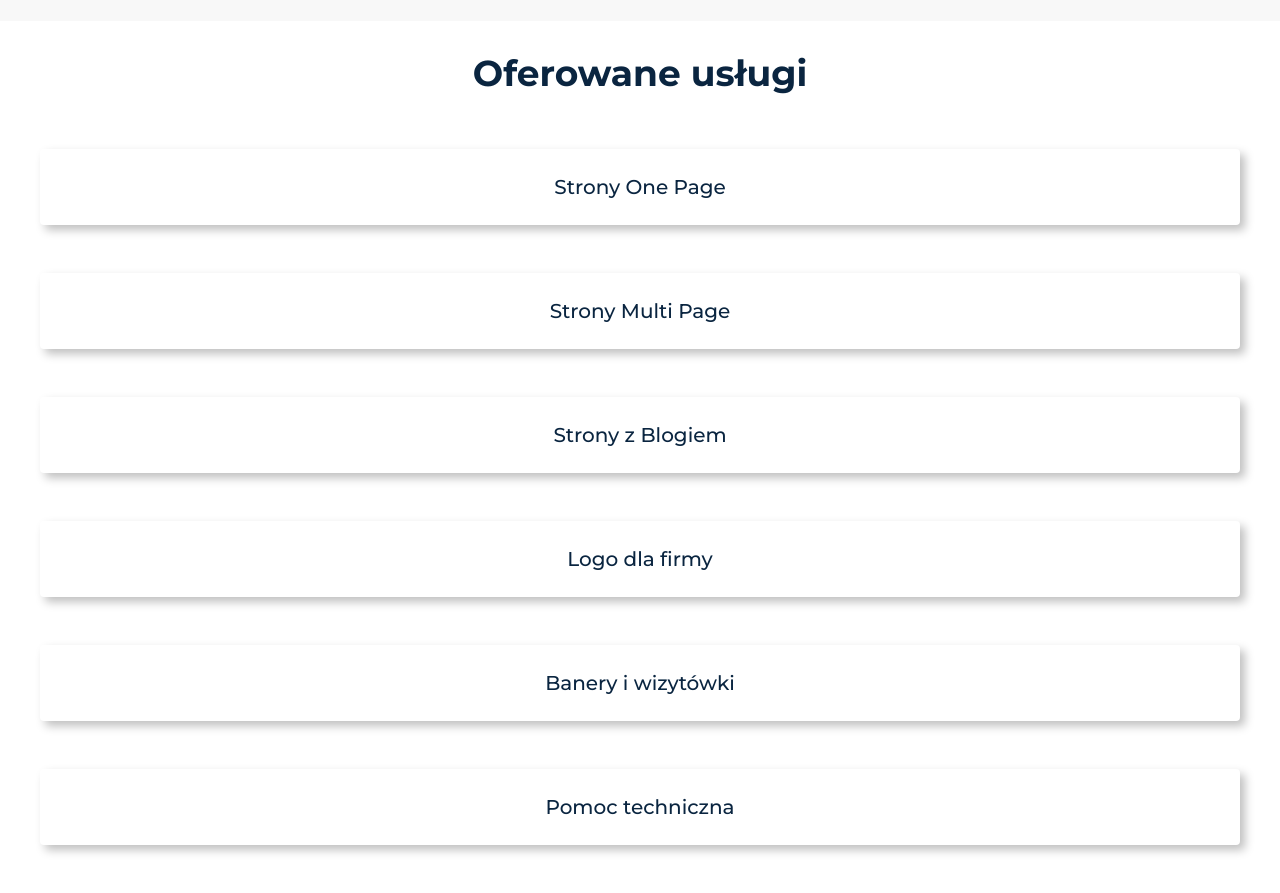
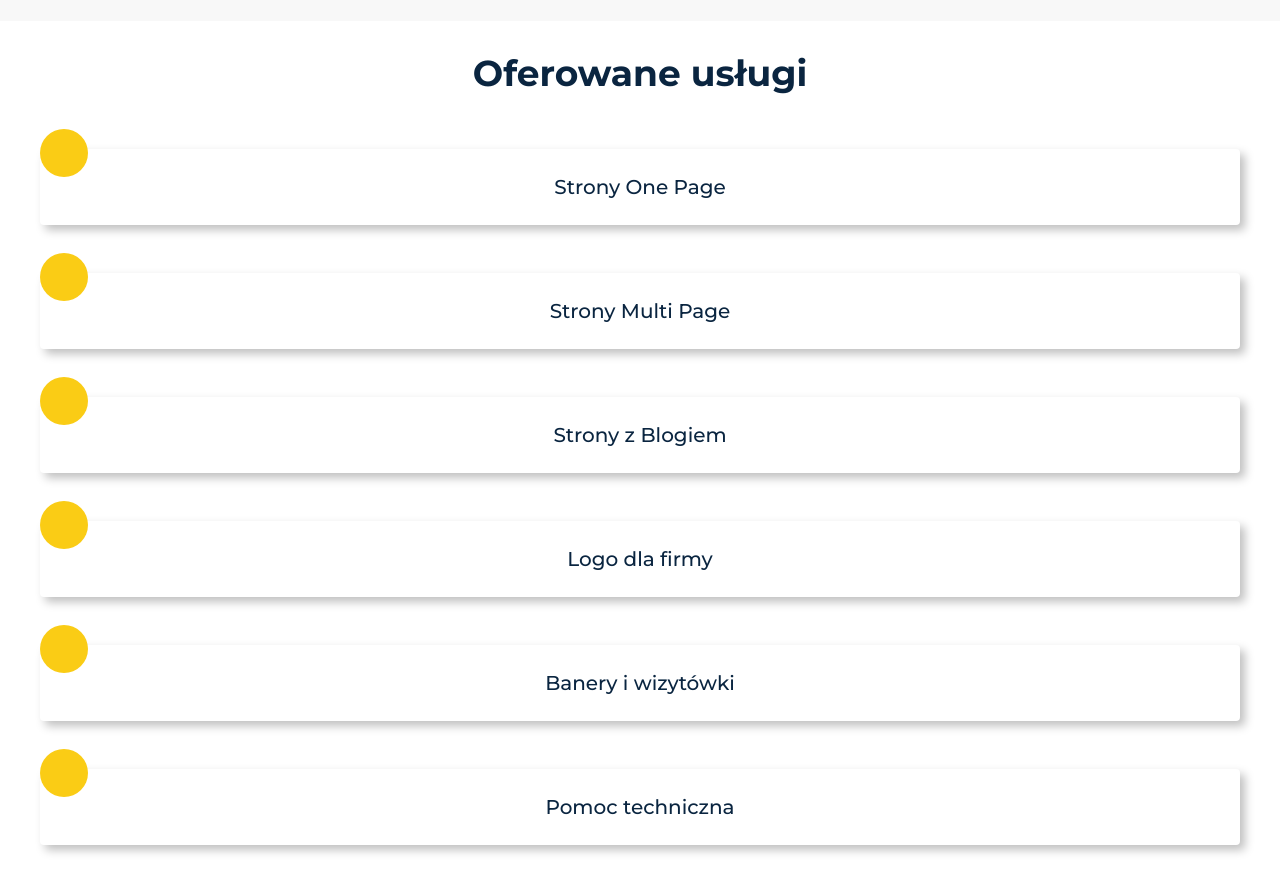
Before and after one commit to patroxfe/emarika, a React (Vite) app: page / in a window 1280 px wide. Shown: the part 2580-3473 px from the top of the page. Built offline with nearby package versions, Linux system fonts and the light colour scheme.

Commit message:
Poprawa funkcjonalnosci, rozpoczecie pracy nad sekcja Oferowane uslugi v2

```diff
--- a/src/pages/Services.jsx
+++ b/src/pages/Services.jsx
@@ -14,7 +14,8 @@ export default function Services() {
 
 			<div className='flex flex-col space-y-12 my-14'>
 				{services.map((item, index) => (
-					<div key={index} className='[box-shadow:_5px_5px_10px_rgb(0_0_0_/_25%)] text-center py-6 rounded cursor-pointer'>
+					<div key={index} className='[box-shadow:_5px_5px_10px_rgb(0_0_0_/_25%)] text-center py-6 rounded cursor-pointer relative'>
+                        <div className="bg-yellow-400 w-12 h-12 rounded-full absolute bottom-12"></div>
 						<h4 className='text-mainText text-xl font-medium'>{item.serviceName}</h4>
 					</div>
 				))}
```
